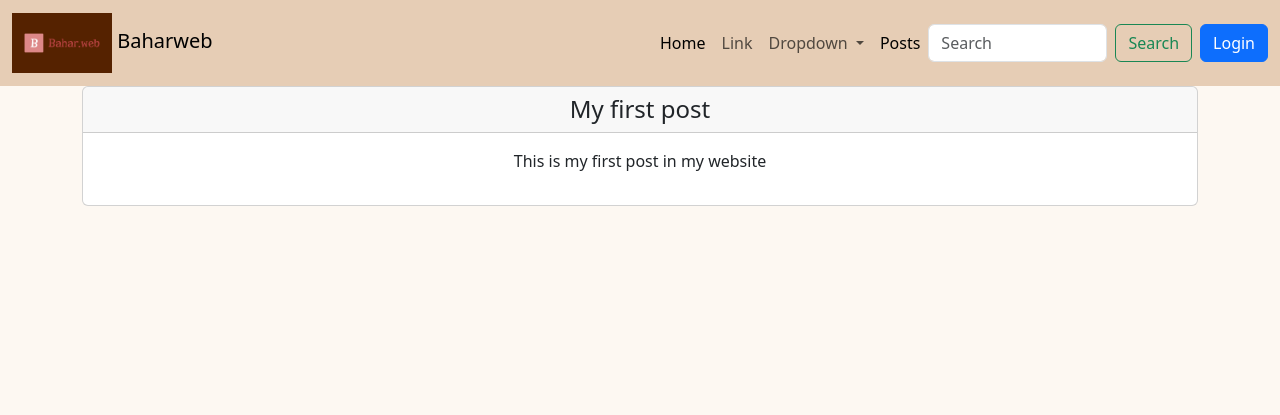
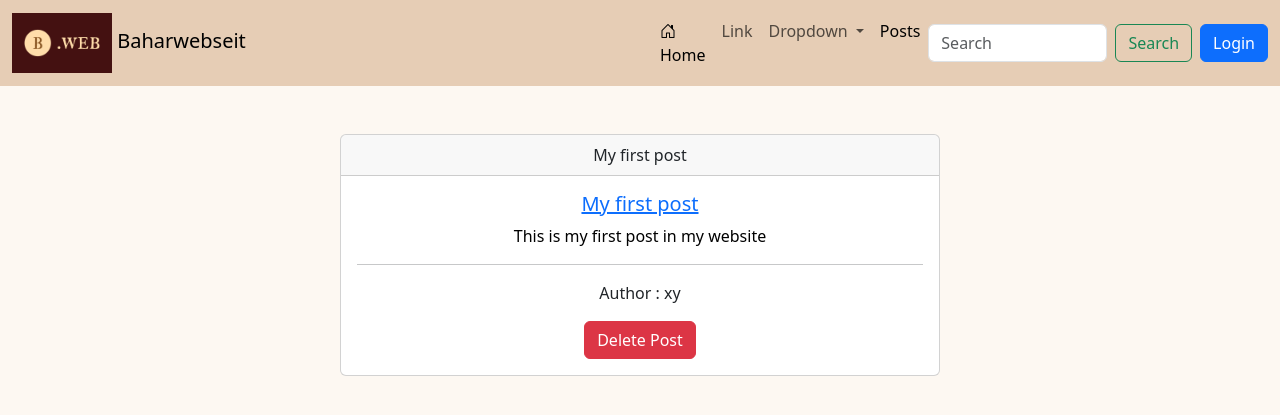
Before and after one commit to BaharahSaddiqi/Bahar_Web, a Django app: page /posts/1 in a window 1280 px wide. Shown: the top 415 px of the page. Run offline with Django 5.2, Linux system fonts and the light colour scheme; data comes from the database, SQL or seed files in the repository; both versions use the stored data as it was after the commit.

Commit message:
add an author to Post

```diff
--- a/baharweb/posts/models.py
+++ b/baharweb/posts/models.py
@@ -1,9 +1,11 @@
 from django.db import models
+from django.contrib.auth.models import User
 
 # Create your models here.
 class Post(models.Model):
     title=models.CharField(max_length=25)
     body=models.CharField(max_length=500)
+    auther =models.ForeignKey(User , on_delete=models.CASCADE)
     #this fun make the self title that we postet
     def __str__(self):
         return f"{self.title}"
--- a/baharweb/posts/templates/posts/detail.html
+++ b/baharweb/posts/templates/posts/detail.html
@@ -3,25 +3,10 @@
 {% block title %}Post - {{post.title}}   {% endblock %}
 {% block content %}
 
-    <div class ="container">
-       <div class="card-deck mb-3 text-center">
-       <div class="card mb-4 box-shadow">
-          <div class="card-header">
-          <h4 class="my-0 font-weight-normal">{{post.title}} </h4>
-          </div>
-          <div class="card-body">
-            <p>{{post.body}}</p>
-          </div>
-        </div>
-    </div>
 
-
-
-
+  {%  include 'posts/post.html' %}
 
 
 
 
 {% endblock %}
-<a href="{% url 'delete' post.id %}" class="btn btn-danger btn-small"> Delete Post</a>
-<a href="{% url 'home' %}"> Home</a>
--- /dev/null
+++ b/baharweb/posts/templates/posts/post.html
@@ -0,0 +1,15 @@
+<div class="card text-center  mx-auto mt-5" style="max-width: 600px;">
+  <div class="card-header">
+    {{post.title}}
+  </div>
+  <div class="card-body">
+    <h5 class="card-title"  style="color: black;"> <a href="{% url 'details'  post.id %}" >{{post.title}}</a></h5>
+    <p class="card-text" style="color: black;">  {{post.body}}</p>
+
+    <hr>
+    <p>Author : {{ post.auther }}</p>
+    <a href="{% url 'delete' post.id %}" class="btn btn-danger btn-small"> Delete Post</a>
+
+  </div>
+
+</div>
--- a/baharweb/website/templates/top_menu.html
+++ b/baharweb/website/templates/top_menu.html
@@ -4,9 +4,9 @@
 
  <div class="container-fluid">
     <a class="navbar-brand" href="#">
-    <img src="{% static 'website/logo.png' %}" alt="Baharwebsplayed " width="100">
+    <img src="{% static 'website/logo3.png' %}" alt="Baharwebsplayed " width="100">
 
-        Baharweb
+        Baharwebseit
         </a>
   </div>
   <div class="container-fluid">
@@ -17,7 +17,7 @@
     <div class="collapse navbar-collapse" id="navbarSupportedContent">
       <ul class="navbar-nav me-auto mb-2 mb-lg-0">
         <li class="nav-item">
-          <a class="nav-link active" aria-current="page" href="{% url 'home' %}">Home</a>
+          <a class="nav-link active" aria-current="page" href="{% url 'home' %}">  <i class="bi bi-house-door"></i> Home</a>
         </li>
         <li class="nav-item">
           <a class="nav-link" href="#">Link</a>
```
Also changed, not shown: baharweb/website/templates/registration/login.html (+17 -9 lines), baharweb/website/templates/website/welcome.html (+1 -11 lines), baharweb/db.sqlite3, baharweb/posts/migrations/0002_post_auther.py (added), baharweb/website/static/website/logo.png (deleted), baharweb/website/static/website/logo1.png (added), baharweb/website/static/website/logo3.png (added).
